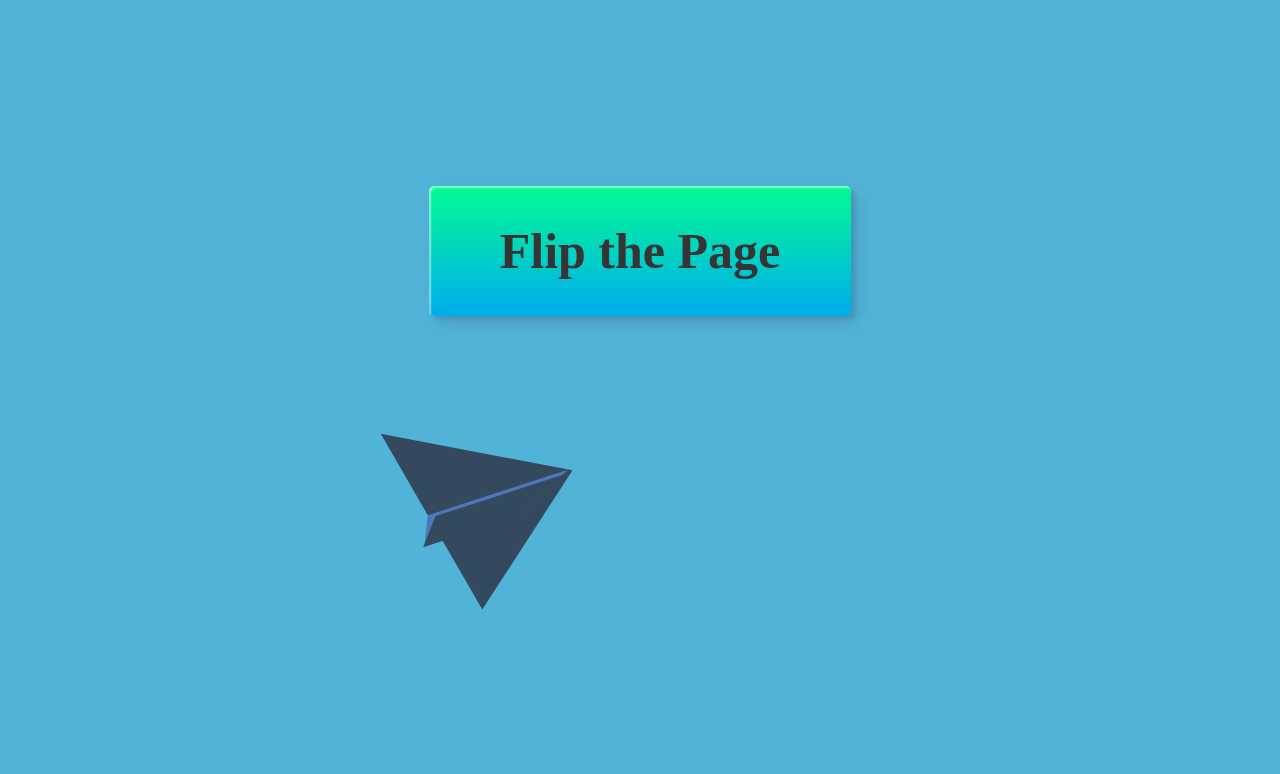
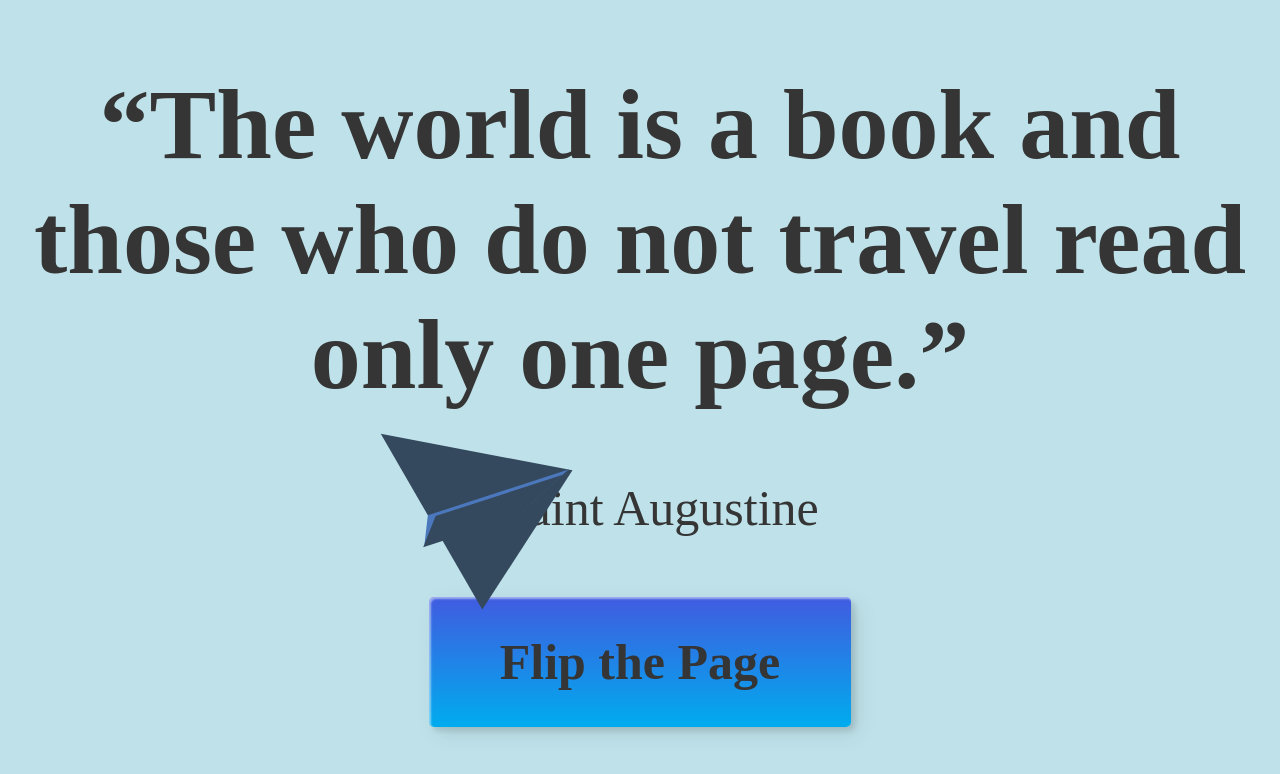
Before and after one commit to YUMGUY/HowdyHackTJBE, a plain HTML site: page websiteCode/website.html in a window 1280 px wide. Shown: the top 774 px of the page. Drawn offline with Linux system fonts and the light colour scheme.

Commit message:
small change to beginning website
- added temp button to see home page

```diff
--- a/websiteCode/website.html
+++ b/websiteCode/website.html
@@ -9,6 +9,12 @@
     <title>HowdyHack</title>
 </head>
 <body>
+
+    <!--quote centered-->
+    <h1 id = 'quote'>“The world is a book and those who do not travel read only one page.”</h1>
+    <div class = "centerText">
+        <p1 id = 'author'> ~ Saint Augustine</p1>
+    </div>
 
 
     <!--constant paper airplane bg-->
--- a/websiteCode/websiteStyle.css
+++ b/websiteCode/websiteStyle.css
@@ -6,11 +6,27 @@ h1 {
     font-family: "Cormorant Garamond", serif;
   }
 
+#quote {
+	font-family: 'Pacifico';
+	font-size:100px;
+	position: relative;
+    text-align: center;
+
+}
+#author {
+	color: #353535;
+	font-size: 50px;
+	font-family: "Cormorant Garamond", serif;
+}
+.centerText {
+	position: relative;
+    text-align: center;
+}
+
 .frame {
 width: 90%;
 margin: 40px auto;
 text-align: center;
-padding-top: 10%;
 }
 
 
@@ -23,7 +39,7 @@ div classes for the image and quote
     position: absolute;
     top: 50%;
     left: 50%;
-    transform: translate(-50%, -50%);
+    transform: translate(0%, -50%); /* placed at the right*/
     height:500px;
     width:500px;
     border:2px solid green;
@@ -55,7 +71,7 @@ outline: none;
 /* 3 */
 .btn-3 {
     background-color: #ECFBFF;
-  background: linear-gradient(0deg, rgba(0,172,238,1) 0%, rgb(2, 251, 147) 100%);
+  background: linear-gradient(0deg, rgba(0,172,238,1) 0%, rgb(64, 91, 224) 100%);
     width: 422.50px;
     height: 130px;
     line-height: 42px;
@@ -75,7 +91,7 @@ outline: none;
     content: "";
     right: 0;
     top: 0;
-     background: rgb(2, 251, 64);
+     background: rgb(64, 91, 224);
     transition: all 0.3s ease;
   }
 
@@ -271,6 +287,9 @@ width: 100%;
 }
 
 body {
-    background-color: #52B3D9;
+    background-color: #b4dde7d7;
     overflow-y:auto;
 }
+#detailBody {
+	background-color: #b4dde7d7;
+}
```
Also changed, not shown: websiteCode/placeDetail.html (+3 -1 lines).
